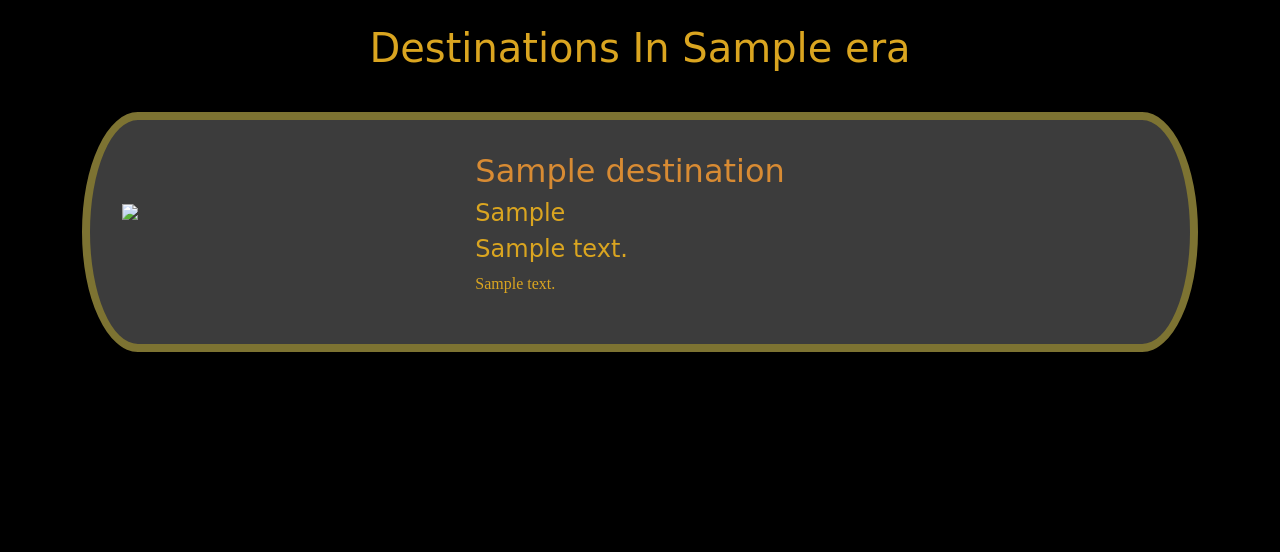
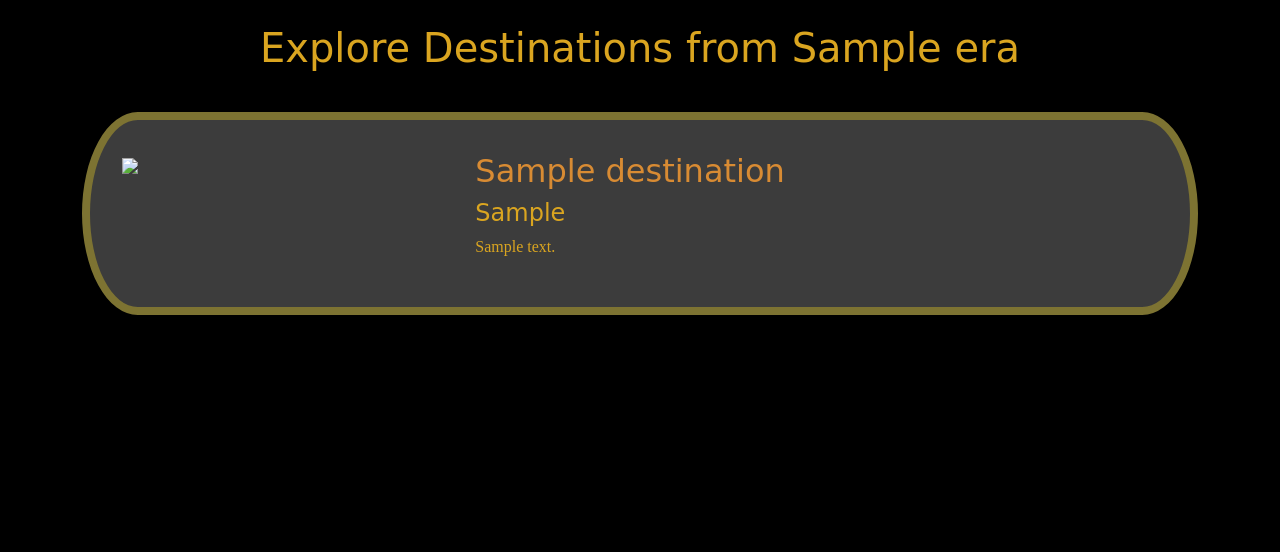
Before and after one commit to BUSAMT/DestinationInTime, a Django app: template main_app/templates/destinations/index.html in a window 1280 px wide. Shown: the part 163-715 px from the top of the page. Run offline with Django 4.2, Linux system fonts and the light colour scheme; the template is opened without the code that fills it: values that come from a table or form of the project are taken from there, others are empty; tables that the repository leaves empty hold one stand-in row (values such as "Sample post"); some web fonts are replaced.

Commit message:
updates destinations index css and links in edit and delete stop html

```diff
--- a/main_app/templates/destinations/index.html
+++ b/main_app/templates/destinations/index.html
@@ -2,28 +2,21 @@
 {% block content %}
 
 <section class="container">
-    <h1 class="text-center title">Destinations In {{ era.era_name }}</h1>
+    <h1 class="text-center title">Explore Destinations from {{ era.era_name }}</h1>
 
     {% for destination in era.destinations.all %}
     <div class="destination-card">
-        <div class="row top-row">
-            <div class="col-4"></div>
-            <div class="col-4">
-                <a href="{% url 'dest_detail' era.id destination.id %}"><h2>{{ destination.dest_name }}</h2></a>
-            </div>
-            <div class="col-4"></div>
-        </div>
         <div class="row bottom-row">
             <div class="col-4">
-            {% for photo in destination.photo_set.all %}
+                {% for photo in destination.photo_set.all %}
                 <img class="img-fluid" src="{{photo.url}}">
-            {% empty %}
+                {% empty %}
                 <div class="">No Photos Uploaded</div>
-            {% endfor %}
+                {% endfor %}
             </div>
             <div class="col-8">
+                <a href="{% url 'dest_detail' era.id destination.id %}"><h2>{{ destination.dest_name }}</h2></a>
                 <h4>{{ destination.dest_country }}</h4>
-                <h4>{{ destination.dest_address }}</h4>
                 <p class="truncate">{{ destination.dest_description }}</p>
             </div>
         </div>
--- a/main_app/templates/itins/delete_stop.html
+++ b/main_app/templates/itins/delete_stop.html
@@ -24,7 +24,7 @@
     <div class="row">
         <div class="col"></div>
         <div class="col">
-            <a href=" url 'itins">Cancel</a>
+            <a href="{% url 'itins_detail' itinerary.id %}">Cancel</a>
         </div>
         <div class="col"></div>
     </div>
--- a/main_app/templates/itins/edit_stop.html
+++ b/main_app/templates/itins/edit_stop.html
@@ -23,7 +23,7 @@
     <div class="row">
         <div class="col"></div>
         <div class="col">
-            <a href=" url 'itins">Back to Itinerary</a>
+            <a href="{% url 'itins_detail' itinerary.id %}">Back to Itinerary</a>
         </div>
         <div class="col"></div>
     </div>
```
